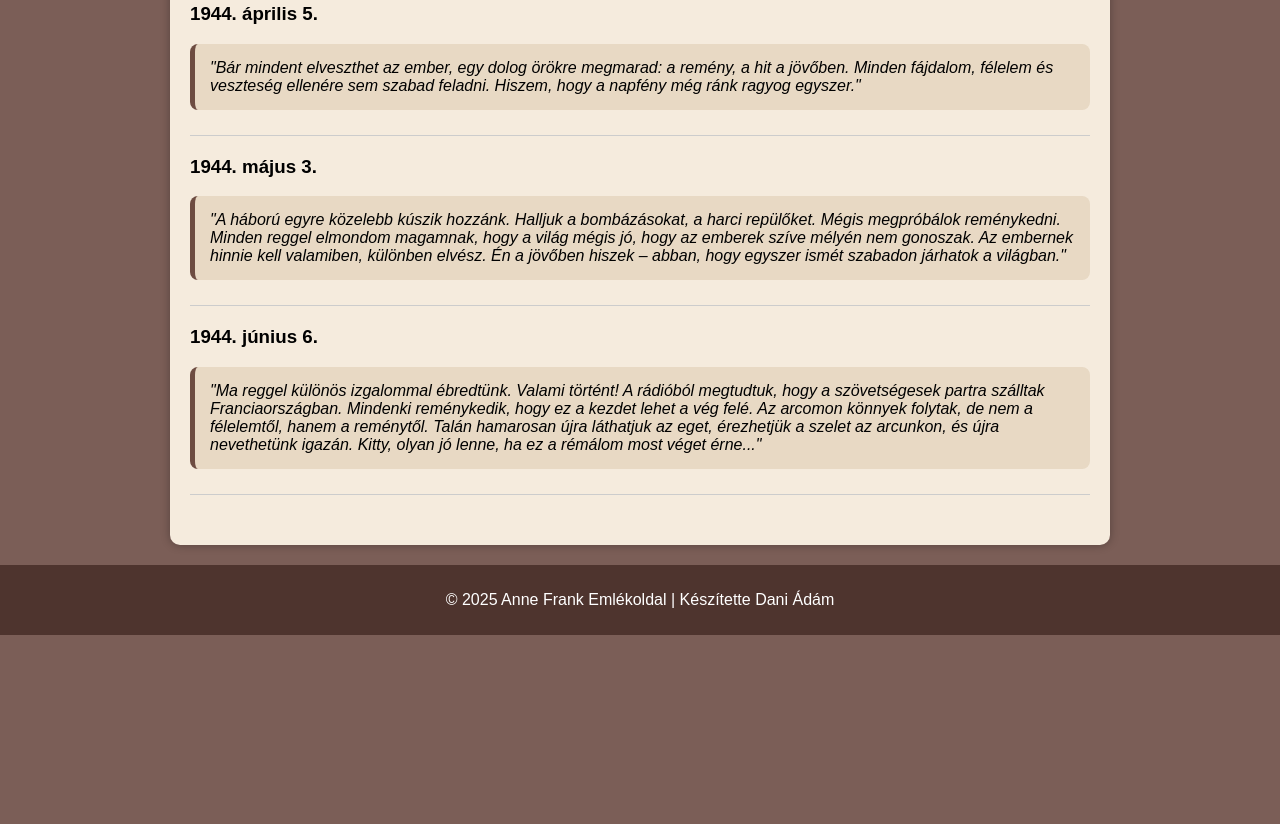
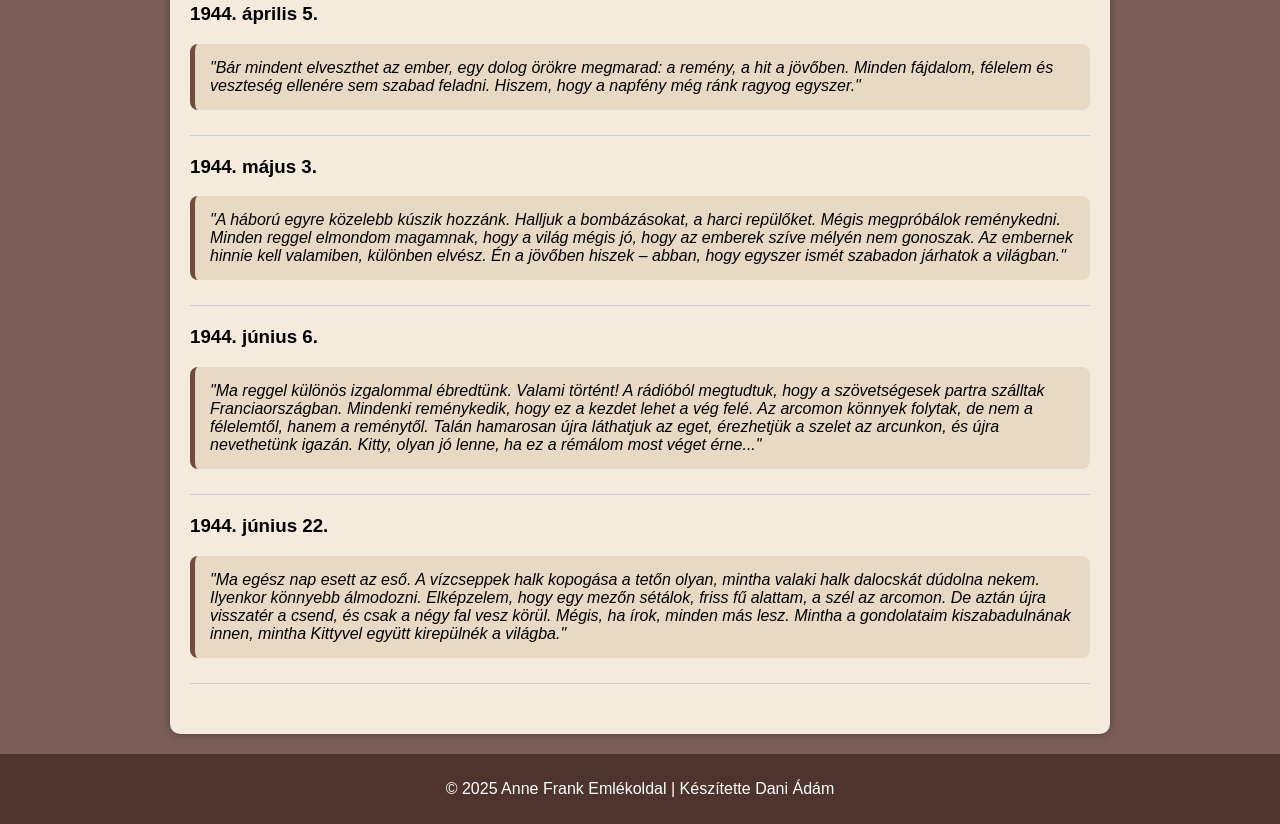
Before and after one commit to n0dr4w5/Anne-Frank, a plain HTML site: page index.html in a window 1280 px wide. Shown: the part 1917-2741 px from the top of the page. Before the commit the page ends 2552 px from the top, so only its background shows below. Drawn offline with Linux system fonts and the light colour scheme.

Commit message:
Update index.html

```diff
--- a/index.html
+++ b/index.html
@@ -202,6 +202,17 @@
       </blockquote>
     </div>
 
+    <div class="blog-post">
+      <h3>1944. június 22.</h3>
+      <blockquote>
+        "Ma egész nap esett az eső. A vízcseppek halk kopogása a tetőn olyan, mintha valaki halk dalocskát dúdolna nekem.
+        Ilyenkor könnyebb álmodozni. Elképzelem, hogy egy mezőn sétálok, friss fű alattam, a szél az arcomon.
+        De aztán újra visszatér a csend, és csak a négy fal vesz körül.
+        Mégis, ha írok, minden más lesz. Mintha a gondolataim kiszabadulnának innen, mintha Kittyvel együtt kirepülnék a világba."
+      </blockquote>
+    </div>
+
+
   </section>
 
 </main>
```
